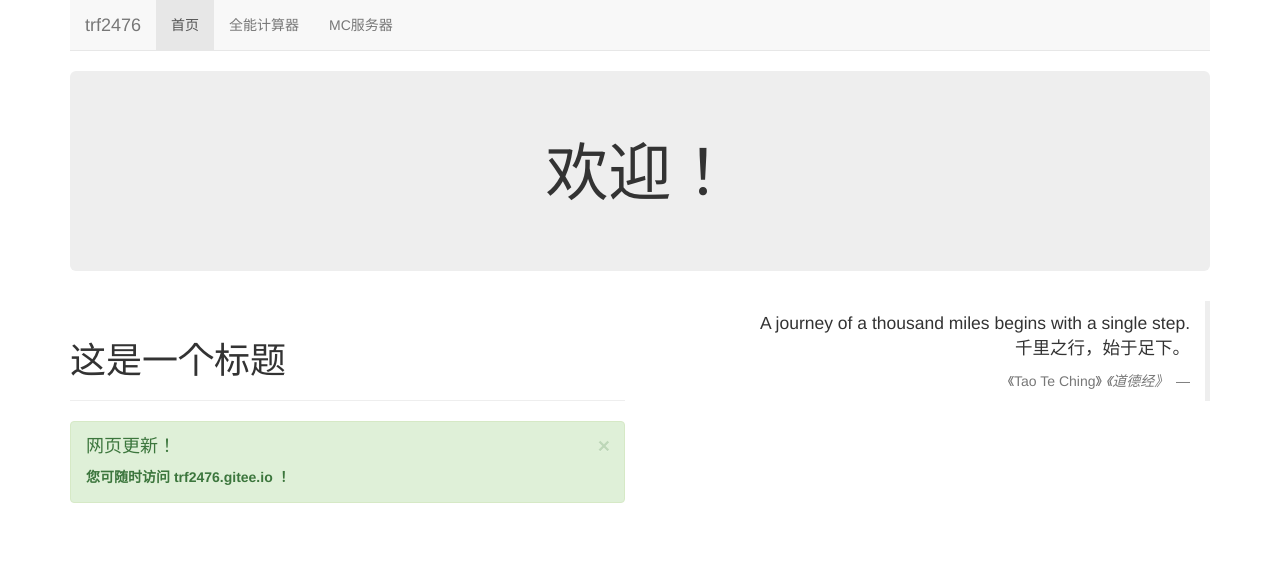
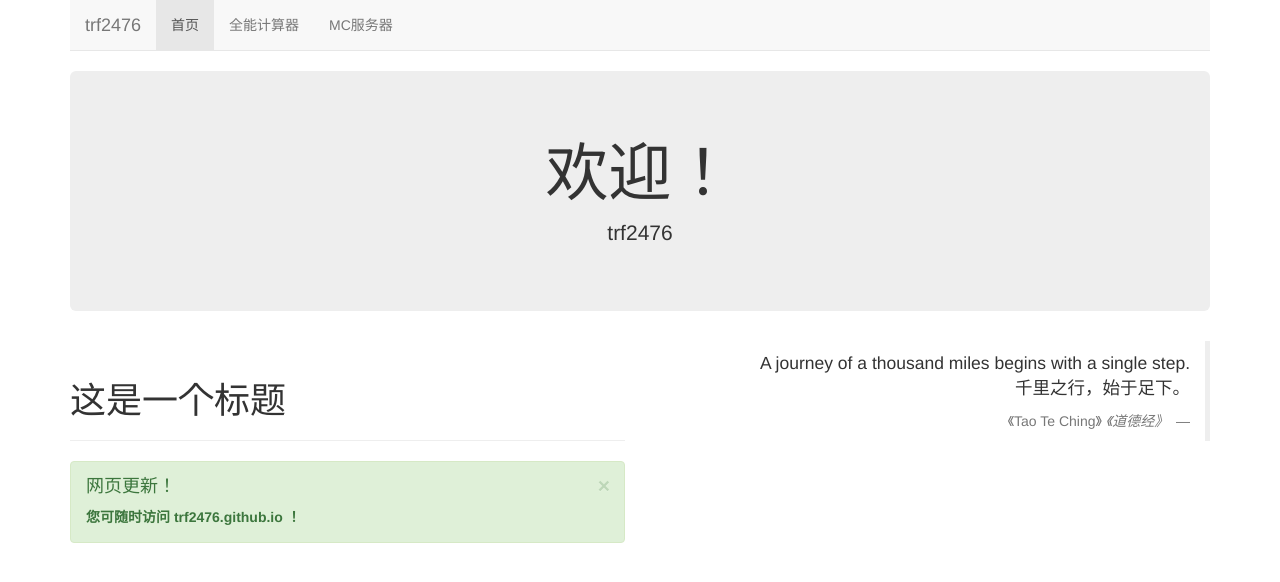
Before and after one commit to trf2476/trf2476, a plain HTML site: page index.html in a window 1280 px wide. Drawn offline with nearby package versions, Linux system fonts and the light colour scheme.

Commit message:
Update index.html

```diff
--- a/index.html
+++ b/index.html
@@ -42,7 +42,7 @@
 			</nav>
 			<div class="jumbotron text-center">
 				<h1>欢迎！</h1>
-				<p></p>
+				<p>trf2476</p>
 			</div>
 			<div class="row clearfix">
 				<div class="col-md-6 column">
@@ -55,7 +55,7 @@
 						 <button type="button" class="close" data-dismiss="alert" aria-hidden="true">×</button>
 						<h4>
 							网页更新！
-						</h4> <strong>您可随时访问 trf2476.gitee.io ！</strong>
+						</h4> <strong>您可随时访问 trf2476.github.io ！</strong>
 						</a>
 
 					</div>
```
